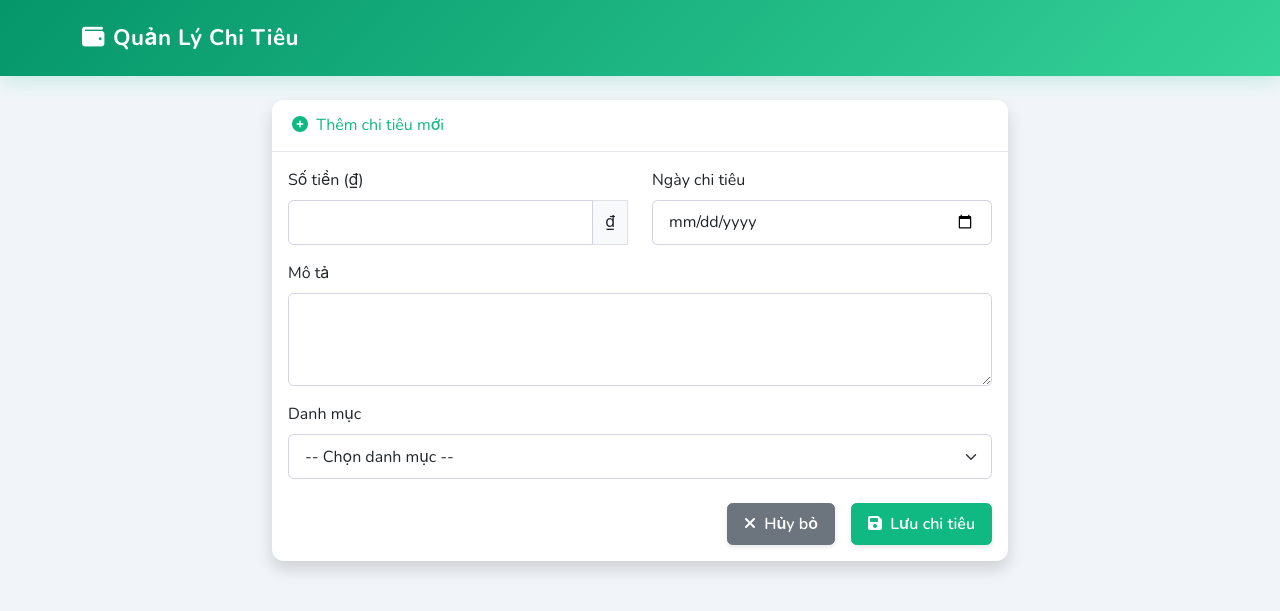
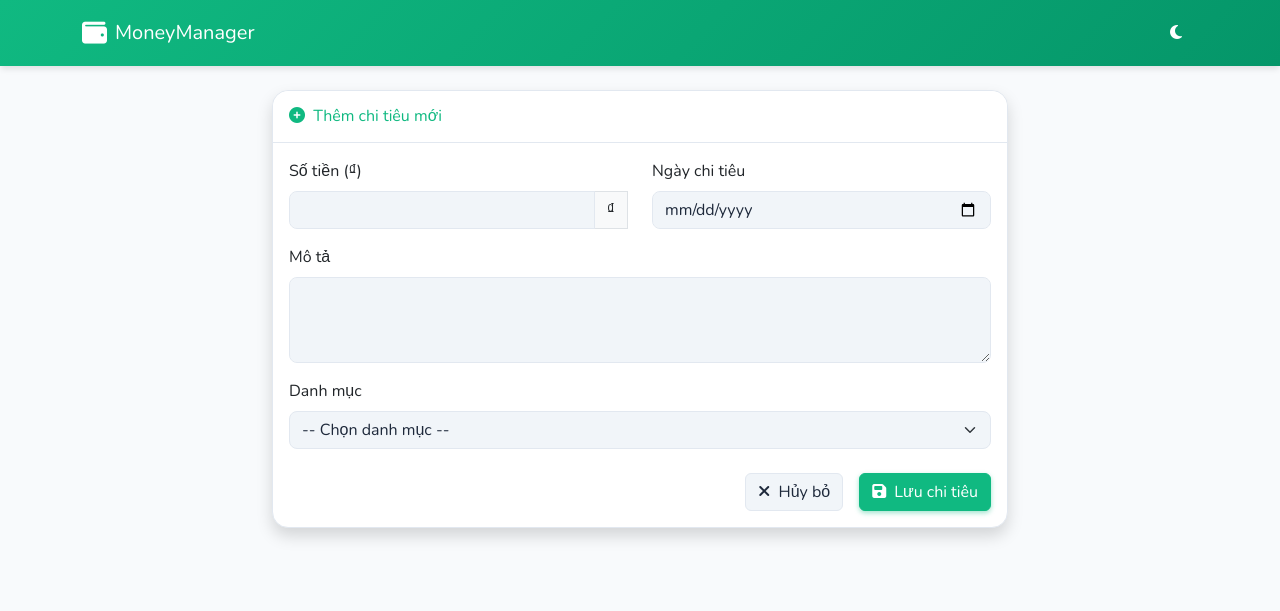
Before and after one commit to DoTienDat-20225700/expenses_prj, a Django app: template expenses/app_expenses/templates/ep1/add_ep1.html in a window 1280 px wide. Shown: the top 611 px of the page. Run offline with Django 5.2, Linux system fonts and the light colour scheme; the template is opened without the code that fills it, so the values that code supplies are empty; some libraries are stand-ins or nearby versions.

Commit message:
update ui + thêm darkmode

```diff
--- a/expenses/app_expenses/static/ep1/css/custom.css
+++ b/expenses/app_expenses/static/ep1/css/custom.css
@@ -1,135 +1,320 @@
-/* --- CẤU HÌNH CHUNG --- */
+/* --- 1. CẤU HÌNH BIẾN MÀU (THEMING VARIABLES) --- */
 :root {
-    --primary-color: #10b981;
-    /* Xanh Emerald chủ đạo */
-    --secondary-color: #64748b;
-    --success-color: #059669;
-    --info-color: #0ea5e9;
-    --warning-color: #f59e0b;
-    --danger-color: #ef4444;
-    --light-bg: #f1f5f9;
-    /* Nền hơi xám xanh nhẹ */
-    --dark-text: #334155;
-    --card-shadow: 0 4px 6px -1px rgba(0, 0, 0, 0.1), 0 2px 4px -1px rgba(0, 0, 0, 0.06);
-    --hover-shadow: 0 10px 15px -3px rgba(0, 0, 0, 0.1), 0 4px 6px -2px rgba(0, 0, 0, 0.05);
+    /* CHẾ ĐỘ SÁNG (LIGHT MODE) */
+    --primary: #10b981;
+    /* Xanh Emerald */
+    --primary-hover: #059669;
+    --bg-body: #f8fafc;
+    /* Nền trang sáng */
+    --bg-card: #ffffff;
+    /* Nền thẻ trắng */
+    --text-main: #1e293b;
+    /* Chữ đen xám */
+    --text-muted: #64748b;
+    /* Chữ mờ */
+    --border-color: #e2e8f0;
+    /* Viền nhạt */
+    --input-bg: #f1f5f9;
+    /* Nền ô nhập liệu */
+    --shadow-sm: 0 1px 3px rgba(0, 0, 0, 0.1);
+    --shadow-md: 0 4px 6px -1px rgba(0, 0, 0, 0.1);
+    --navbar-bg: linear-gradient(135deg, #10b981 0%, #059669 100%);
+    --navbar-text: #ffffff;
 }
 
-body {
-    font-family: 'Nunito', -apple-system, BlinkMacSystemFont, "Segoe UI", Roboto, "Helvetica Neue", Arial, sans-serif;
-    background-color: var(--light-bg);
-    color: var(--dark-text);
+/* =========================================
+   CHẾ ĐỘ TỐI (DARK MODE) - PHIÊN BẢN FINAL
+   ========================================= */
+body.dark-mode {
+    /* --- 1. Bộ biến màu Dark Mode --- */
+    --primary: #34d399;
+    /* Xanh sáng (Emerald 400) */
+    --primary-hover: #10b981;
+    --bg-body: #0f172a;
+    /* Nền trang tối thẫm */
+    --bg-card: #1e293b;
+    /* Nền thẻ tối */
+
+    --text-main: #f1f5f9;
+    /* Chữ trắng */
+    --text-muted: #cbd5e1;
+    /* Chữ xám sáng */
+
+    --input-bg: #334155;
+    /* Nền ô nhập liệu */
+    --input-text: #f1f5f9;
+    --border-color: #475569;
+    /* Viền xám xanh */
+
+    --shadow-sm: 0 1px 3px rgba(0, 0, 0, 0.5);
+    --shadow-md: 0 4px 10px rgba(0, 0, 0, 0.7);
+    --navbar-bg: #1e293b;
+    --navbar-text: #f1f5f9;
 }
 
-/* --- NAVBAR --- */
-.navbar {
-    /* Gradient từ Xanh đậm sang Xanh ngọc */
-    background: linear-gradient(135deg, #059669 0%, #34d399 100%);
-    box-shadow: 0 4px 20px rgba(16, 185, 129, 0.2);
-    /* Đổ bóng màu xanh */
-    padding-top: 1rem;
-    padding-bottom: 1rem;
+/* --- 2. Ép nền Thẻ & Form --- */
+body.dark-mode .card,
+body.dark-mode .auth-card,
+body.dark-mode .table-responsive {
+    background-color: var(--bg-card) !important;
+    border-color: var(--border-color) !important;
+    color: var(--text-main);
 }
 
-.navbar-brand {
-    font-weight: 700;
-    letter-spacing: 0.5px;
-    font-size: 1.4rem;
+/* --- 3. Xử lý Input & Select --- */
+body.dark-mode .form-control,
+body.dark-mode .form-select,
+body.dark-mode .input-group-text {
+    background-color: var(--input-bg) !important;
+    border-color: var(--border-color) !important;
+    color: var(--text-main) !important;
 }
 
-/* --- BẢNG (TABLES) --- */
+body.dark-mode .form-control:focus,
+body.dark-mode .form-select:focus {
+    background-color: var(--input-bg) !important;
+    border-color: var(--primary) !important;
+    color: var(--text-main) !important;
+    box-shadow: 0 0 0 0.25rem rgba(52, 211, 153, 0.25);
+}
+
+/* Icon lịch trong ô chọn ngày */
+body.dark-mode input[type="date"] {
+    color-scheme: dark;
+}
+
+/* Nền menu xổ xuống */
+body.dark-mode select option {
+    background-color: var(--bg-card);
+    color: var(--text-main);
+}
+
+/* --- 4. XỬ LÝ BẢNG (TABLE) - KHẮC PHỤC LỖI CHỮ ĐEN --- */
+body.dark-mode .table {
+    --bs-table-bg: transparent !important;
+    --bs-table-color: var(--text-main) !important;
+    /* Biến đè màu chữ của Bootstrap */
+    color: var(--text-main) !important;
+}
+
+/* Ép màu trực tiếp vào từng ô (td, th) để chắc chắn 100% */
+body.dark-mode .table td,
+body.dark-mode .table th {
+    color: var(--text-main) !important;
+    border-color: var(--border-color) !important;
+    background-color: transparent !important;
+    /* Tránh bị nền trắng đè lên */
+}
+
+/* --- 5. Chữ mờ & Nút bấm --- */
+body.dark-mode .text-muted {
+    color: var(--text-muted) !important;
+}
+
+body.dark-mode .btn-outline-primary {
+    color: var(--primary) !important;
+    border-color: var(--primary) !important;
+}
+
+body.dark-mode .btn-outline-primary:hover {
+    background-color: var(--primary) !important;
+    color: #fff !important;
+}
+
+body.dark-mode .btn-outline-danger {
+    color: #f87171 !important;
+    border-color: #f87171 !important;
+}
+
+body.dark-mode .btn-outline-danger:hover {
+    background-color: #ef4444 !important;
+    color: #fff !important;
+}
+
+/* --- XỬ LÝ MENU ADMIN (DROPDOWN) DARK MODE --- */
+
+/* 1. Đổi nền và viền của menu thả xuống */
+body.dark-mode .dropdown-menu {
+    background-color: var(--bg-card);
+    /* Dùng nền tối của thẻ Card */
+    border-color: var(--border-color);
+    box-shadow: 0 0.5rem 1rem rgba(0, 0, 0, 0.5);
+    /* Bóng đổ đậm hơn */
+}
+
+/* 2. Đổi màu chữ trong menu */
+body.dark-mode .dropdown-item {
+    color: var(--text-main);
+}
+
+/* 3. Hiệu ứng khi di chuột vào từng mục (Hover) */
+body.dark-mode .dropdown-item:hover,
+body.dark-mode .dropdown-item:focus {
+    background-color: rgba(255, 255, 255, 0.1);
+    /* Nền sáng nhẹ */
+    color: var(--primary);
+    /* Chữ chuyển màu xanh chủ đạo */
+}
+
+/* 4. Đổi màu đường gạch ngang phân cách */
+body.dark-mode .dropdown-divider {
+    border-top-color: var(--border-color);
+}
+
+/* 5. (Tùy chọn) Đổi màu icon nhỏ bên trong menu */
+body.dark-mode .dropdown-item i {
+    color: var(--text-muted);
+}
+
+/* --- 2. CẤU TRÚC CHUNG (BASE) --- */
+body {
+    font-family: 'Nunito', sans-serif;
+    background-color: var(--bg-body);
+    color: var(--text-main);
+    transition: background-color 0.3s ease, color 0.3s ease;
+    /* Hiệu ứng chuyển màu mượt */
+}
+
+/* --- 3. NAVBAR --- */
+.navbar {
+    background: var(--navbar-bg);
+    box-shadow: var(--shadow-md);
+    padding: 0.8rem 0;
+}
+
+.navbar-brand,
+.nav-link,
+.navbar-toggler-icon {
+    color: var(--navbar-text) !important;
+}
+
+.nav-link:hover {
+    opacity: 0.8;
+}
+
+/* Nút user dropdown đẹp hơn */
+.btn-user-profile {
+    background: rgba(255, 255, 255, 0.1);
+    border-radius: 20px;
+    padding: 5px 15px !important;
+    backdrop-filter: blur(5px);
+}
+
+/* --- 4. CARDS (THẺ) --- */
+.card {
+    background-color: var(--bg-card);
+    border: 1px solid var(--border-color);
+    border-radius: 1rem;
+    box-shadow: var(--shadow-sm);
+    transition: transform 0.2s, box-shadow 0.2s;
+}
+
+.card:hover {
+    transform: translateY(-3px);
+    box-shadow: var(--shadow-md);
+}
+
+.card-header {
+    background-color: var(--bg-card);
+    border-bottom: 1px solid var(--border-color);
+    color: var(--primary);
+    font-weight: 700;
+    border-top-left-radius: 1rem !important;
+    border-top-right-radius: 1rem !important;
+}
+
+/* --- 5. BẢNG DỮ LIỆU (TABLES) --- */
 .table {
+    color: var(--text-main);
     margin-bottom: 0;
-    color: #858796;
 }
 
 .table thead th {
-    background-color: #f1f3f9;
-    color: var(--primary-color);
-    border-bottom: 2px solid #e3e6f0;
-    font-weight: 700;
+    background-color: var(--bg-body);
+    /* Header bảng đổi màu theo nền */
+    color: var(--text-muted);
+    border-bottom: 2px solid var(--border-color);
     text-transform: uppercase;
-    font-size: 0.85rem;
-    padding: 1rem;
+    font-size: 0.75rem;
+    letter-spacing: 1px;
 }
 
 .table tbody td {
+    border-bottom: 1px solid var(--border-color);
     vertical-align: middle;
-    padding: 1rem;
-    border-top: 1px solid #e3e6f0;
 }
 
 .table-hover tbody tr:hover {
-    background-color: rgba(78, 115, 223, 0.05);
-    transition: background-color 0.2s;
+    background-color: rgba(16, 185, 129, 0.05);
 }
 
-/* --- BUTTONS & INPUTS --- */
-.btn {
-    border-radius: 0.35rem;
-    padding: 0.5rem 1rem;
-    font-weight: 600;
-    box-shadow: 0 2px 5px rgba(0, 0, 0, 0.1);
-    transition: all 0.2s;
-}
-
-.btn:hover {
-    transform: translateY(-1px);
-    box-shadow: 0 4px 8px rgba(0, 0, 0, 0.15);
-}
-
+/* --- 6. FORM & INPUTS --- */
 .form-control,
 .form-select {
-    border-radius: 0.35rem;
-    padding: 0.6rem 1rem;
-    border: 1px solid #d1d3e2;
+    background-color: var(--input-bg);
+    border: 1px solid var(--border-color);
+    color: var(--text-main);
+    border-radius: 0.5rem;
 }
 
 .form-control:focus,
 .form-select:focus {
-    border-color: var(--primary-color);
-    box-shadow: 0 0 0 0.2rem rgba(78, 115, 223, 0.25);
+    background-color: var(--input-bg);
+    border-color: var(--primary);
+    color: var(--text-main);
+    box-shadow: 0 0 0 3px rgba(16, 185, 129, 0.2);
 }
 
-/* --- BADGES (Nhãn danh mục) --- */
-.badge {
-    padding: 0.5em 0.8em;
-    font-weight: 600;
-    border-radius: 1rem;
-    /* Bo tròn hẳn như viên thuốc */
+/* Placeholder màu cho dark mode */
+.form-control::placeholder {
+    color: var(--text-muted);
+    opacity: 0.6;
 }
 
-/* --- ĐỒNG BỘ MÀU NÚT BẤM (BUTTONS) --- */
-/* Ép nút btn-primary theo màu chủ đạo */
+/* --- 7. BUTTONS --- */
 .btn-primary {
-    background-color: var(--primary-color) !important;
-    border-color: var(--primary-color) !important;
+    background-color: var(--primary) !important;
+    border-color: var(--primary) !important;
+    color: #fff;
+    box-shadow: 0 2px 5px rgba(16, 185, 129, 0.4);
 }
 
 .btn-primary:hover {
-    /* Khi di chuột vào sẽ chuyển sang màu đậm hơn một chút */
-    filter: brightness(90%);
+    background-color: var(--primary-hover) !important;
+    transform: translateY(-1px);
 }
 
-/* Ép nút viền (như nút sửa) theo màu chủ đạo */
-.btn-outline-primary {
-    color: var(--primary-color) !important;
-    border-color: var(--primary-color) !important;
+.btn-secondary {
+    background-color: var(--input-bg);
+    border-color: var(--border-color);
+    color: var(--text-main);
 }
 
-.btn-outline-primary:hover {
-    background-color: var(--primary-color) !important;
-    color: #fff !important;
+.btn-secondary:hover {
+    background-color: var(--border-color);
+    color: var(--text-main);
 }
 
-/* Đồng bộ màu chữ primary (Ví dụ: số tiền) */
-.text-primary {
-    color: var(--primary-color) !important;
+/* --- 8. TEXT UTILS --- */
+.text-muted {
+    color: var(--text-muted) !important;
 }
 
-/* --- GIAO DIỆN LOGIN / REGISTER --- */
+.text-primary {
+    color: var(--primary) !important;
+}
+
+h2,
+h3,
+h4,
+h5,
+h6 {
+    color: var(--text-main);
+}
+
+/* --- 9. LOGIN / REGISTER SPECIFIC --- */
 .auth-wrapper {
     min-height: 85vh;
-    /* Căn giữa theo chiều dọc */
     display: flex;
     align-items: center;
     justify-content: center;
@@ -138,24 +323,15 @@ body {
 .auth-card {
     border: none;
     border-radius: 1.5rem;
-    /* Bo góc tròn trịa */
-    box-shadow: 0 10px 30px rgba(0, 0, 0, 0.08);
-    /* Đổ bóng sâu */
-    background: #fff;
-    transition: transform 0.3s ease;
-}
-
-.auth-card:hover {
-    transform: translateY(-5px);
-    /* Hiệu ứng bay lên nhẹ */
+    background-color: var(--bg-card);
+    box-shadow: var(--shadow-md);
 }
 
 .auth-header-icon {
     width: 80px;
     height: 80px;
     background: rgba(16, 185, 129, 0.1);
-    /* Nền xanh nhạt (theo màu Money) */
-    color: var(--primary-color);
+    color: var(--primary);
     border-radius: 50%;
     display: flex;
     align-items: center;
@@ -163,74 +339,3 @@ body {
     font-size: 2.5rem;
     margin: 0 auto 1.5rem auto;
 }
-
-.auth-title {
-    color: var(--dark-text);
-    font-weight: 800;
-    margin-bottom: 0.5rem;
-}
-
-.auth-subtitle {
-    color: var(--secondary-color);
-    font-size: 0.9rem;
-    margin-bottom: 2rem;
-}
-
-.form-control-lg {
-    font-size: 1rem;
-    padding: 0.8rem 1rem;
-    border-radius: 0.5rem;
-    background-color: #f8fafc;
-    border: 1px solid #e2e8f0;
-}
-
-.form-control-lg:focus {
-    background-color: #fff;
-    border-color: var(--primary-color);
-    box-shadow: 0 0 0 4px rgba(16, 185, 129, 0.1);
-}
-
-/* --- CARDS (Thẻ nội dung) --- */
-.card {
-    border: none;
-    /* Bỏ viền cứng */
-    border-radius: 0.75rem;
-    /* Bo góc mềm hơn */
-    box-shadow: var(--card-shadow);
-    transition: all 0.3s ease-in-out;
-    margin-bottom: 1.5rem;
-}
-
-.card:hover {
-    transform: translateY(-3px);
-    /* Hiệu ứng nổi lên khi di chuột */
-    box-shadow: var(--hover-shadow);
-}
-
-.card-header {
-    background-color: #fff;
-    /* Chuyển nền header sang trắng cho sạch */
-    border-bottom: 1px solid #e3e6f0;
-    font-weight: 700;
-    color: var(--primary-color);
-    padding: 1rem 1.25rem;
-    border-top-left-radius: 0.75rem !important;
-    border-top-right-radius: 0.75rem !important;
-}
-
-/* Các card thống kê có viền màu bên trái */
-.border-left-primary {
-    border-left: 0.25rem solid var(--primary-color) !important;
-}
-
-.border-left-success {
-    border-left: 0.25rem solid var(--success-color) !important;
-}
-
-.border-left-info {
-    border-left: 0.25rem solid var(--info-color) !important;
-}
-
-.border-left-warning {
-    border-left: 0.25rem solid var(--warning-color) !important;
-}
--- a/expenses/app_expenses/templates/ep1/base.html
+++ b/expenses/app_expenses/templates/ep1/base.html
@@ -7,67 +7,88 @@
     <title>Quản Lý Chi Tiêu Cá Nhân</title>
 
     <link
-      href="https://fonts.googleapis.com/css2?family=Nunito:wght@400;600;700&display=swap"
+      href="https://fonts.googleapis.com/css2?family=Nunito:wght@400;600;700;800&display=swap"
       rel="stylesheet"
     />
-
     <link
       href="https://cdn.jsdelivr.net/npm/bootstrap@5.3.0/dist/css/bootstrap.min.css"
       rel="stylesheet"
     />
-
     <link
       rel="stylesheet"
       href="https://cdnjs.cloudflare.com/ajax/libs/font-awesome/6.4.0/css/all.min.css"
     />
-
     <link rel="stylesheet" href="{% static 'ep1/css/custom.css' %}" />
   </head>
   <body>
-    <nav class="navbar navbar-expand-lg navbar-dark mb-4">
+    <nav class="navbar navbar-expand-lg mb-4 sticky-top">
       <div class="container">
-        <a class="navbar-brand" href="{% url 'ep1:ep1_lists' %}">
-          <i class="fas fa-wallet me-2"></i>Quản Lý Chi Tiêu
+        <a
+          class="navbar-brand d-flex align-items-center"
+          href="{% url 'ep1:ep1_lists' %}"
+        >
+          <i class="fas fa-wallet me-2 fa-lg"></i>
+          <span>MoneyManager</span>
         </a>
+
         <button
-          class="navbar-toggler"
+          class="navbar-toggler border-0"
           type="button"
           data-bs-toggle="collapse"
           data-bs-target="#navbarNav"
         >
           <span class="navbar-toggler-icon"></span>
         </button>
+
         <div class="collapse navbar-collapse" id="navbarNav">
-          <ul class="navbar-nav ms-auto">
+          <ul class="navbar-nav ms-auto align-items-center">
+            <li class="nav-item me-2">
+              <button
+                class="btn nav-link"
+                id="theme-toggle"
+                title="Chổi giao diện"
+              >
+                <i class="fas fa-moon" id="theme-icon"></i>
+              </button>
+            </li>
+
             {% if user.is_authenticated %}
             <li class="nav-item dropdown">
               <a
-                class="nav-link dropdown-toggle"
+                class="nav-link dropdown-toggle btn-user-profile"
                 href="#"
                 id="navbarDropdown"
                 role="button"
                 data-bs-toggle="dropdown"
               >
-                <i class="fas fa-user me-1"></i> {{ user.username }}
+                <i class="fas fa-user-circle me-1"></i> {{ user.username }}
               </a>
-              <ul class="dropdown-menu">
+              <ul class="dropdown-menu dropdown-menu-end shadow-sm border-0">
                 <li>
                   <a class="dropdown-item" href="{% url 'ep1:profile' %}"
-                    >Hồ sơ</a
+                    ><i class="fas fa-id-card me-2 opacity-50"></i>Hồ sơ</a
                   >
                 </li>
                 <li>
                   <a
                     class="dropdown-item"
                     href="{% url 'ep1:password_change' %}"
-                    >Đổi mật khẩu</a
+                    ><i class="fas fa-key me-2 opacity-50"></i>Đổi mật khẩu</a
                   >
                 </li>
                 <li><hr class="dropdown-divider" /></li>
-                <form method="post" action="{% url 'ep1:logout' %}">
-                  {% csrf_token %}
-                  <button type="submit" class="dropdown-item">Đăng xuất</button>
-                </form>
+                <li>
+                  <form
+                    method="post"
+                    action="{% url 'ep1:logout' %}"
+                    class="d-inline"
+                  >
+                    {% csrf_token %}
+                    <button type="submit" class="dropdown-item text-danger">
+                      <i class="fas fa-sign-out-alt me-2"></i>Đăng xuất
+                    </button>
+                  </form>
+                </li>
               </ul>
             </li>
             {% endif %}
@@ -76,13 +97,13 @@
       </div>
     </nav>
 
-    <div class="container">
+    <div class="container main-container">
       {% if messages %} {% for message in messages %}
       <div
-        class="alert alert-{{ message.tags }} alert-dismissible fade show"
+        class="alert alert-{{ message.tags }} alert-dismissible fade show shadow-sm border-0"
         role="alert"
       >
-        {{ message }}
+        <i class="fas fa-info-circle me-2"></i>{{ message }}
         <button
           type="button"
           class="btn-close"
@@ -98,12 +119,41 @@
 
     <script>
       document.addEventListener("DOMContentLoaded", function () {
+        // 1. Tooltips
         var tooltipTriggerList = [].slice.call(
           document.querySelectorAll('[data-bs-toggle="tooltip"]')
         );
         tooltipTriggerList.map(function (tooltipTriggerEl) {
           return new bootstrap.Tooltip(tooltipTriggerEl);
         });
+
+        // 2. Dark Mode Logic
+        const toggleBtn = document.getElementById("theme-toggle");
+        const icon = document.getElementById("theme-icon");
+        const body = document.body;
+
+        // Kiểm tra localStorage xem người dùng đã chọn mode nào chưa
+        const currentTheme = localStorage.getItem("theme");
+
+        if (currentTheme === "dark") {
+          body.classList.add("dark-mode");
+          icon.classList.remove("fa-moon");
+          icon.classList.add("fa-sun");
+        }
+
+        toggleBtn.addEventListener("click", function () {
+          body.classList.toggle("dark-mode");
+
+          if (body.classList.contains("dark-mode")) {
+            icon.classList.remove("fa-moon");
+            icon.classList.add("fa-sun");
+            localStorage.setItem("theme", "dark");
+          } else {
+            icon.classList.remove("fa-sun");
+            icon.classList.add("fa-moon");
+            localStorage.setItem("theme", "light");
+          }
+        });
       });
     </script>
   </body>
```
Also changed, not shown: expenses/app_expenses/templates/ep1/ep1_lists.html (+23 -61 lines).
